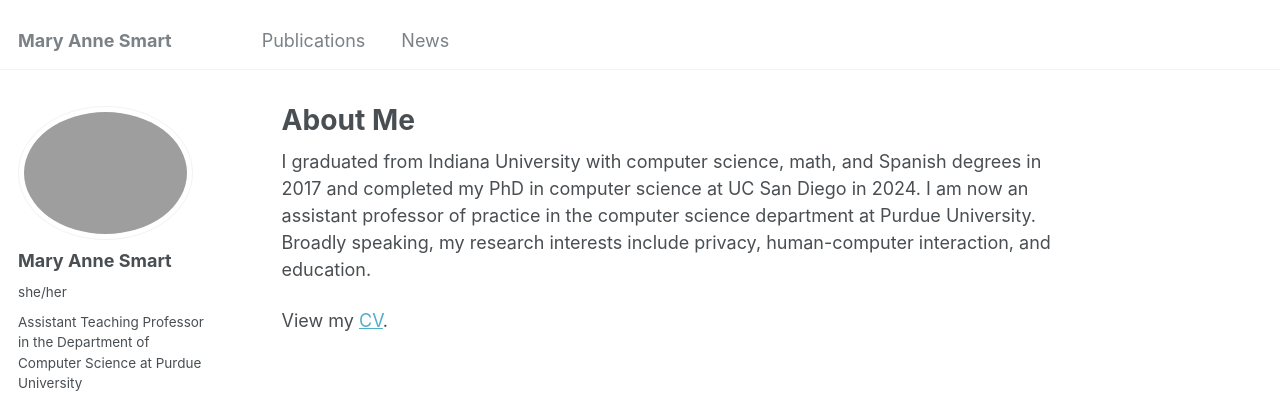
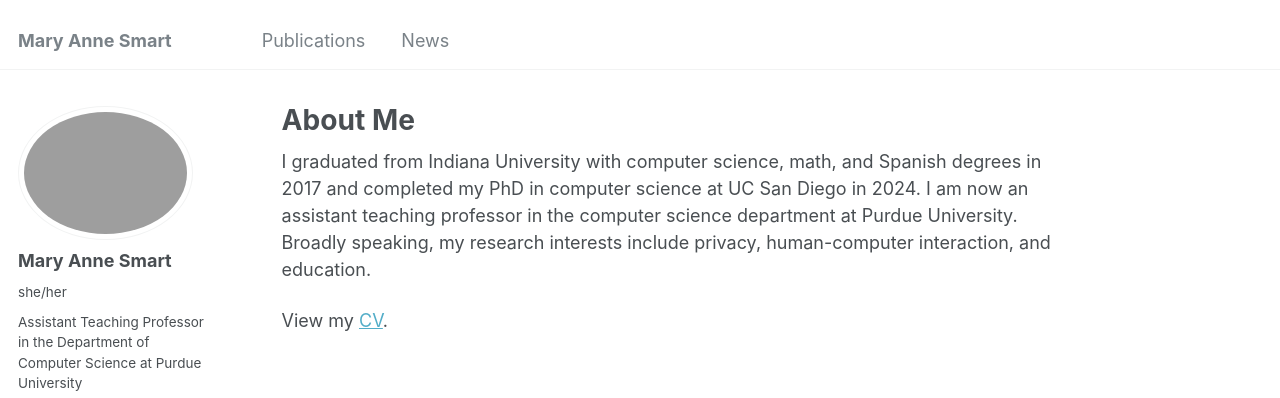
Before and after one commit to msmart14/maryannesmart, a Jekyll site: the page built from _pages/about.md, in a window 1280 px wide and 1072 px high. Shown: the top 398 px of the window. Built offline with Jekyll 4.4.1, drawn with Linux system fonts in a browser that asks for light colours; some web fonts are replaced.

Commit message:
Update about.md
updated title

```diff
--- a/_pages/about.md
+++ b/_pages/about.md
@@ -7,6 +7,6 @@ redirect_from:
   - /about.html
 ---
 
-I graduated from Indiana University with computer science, math, and Spanish degrees in 2017 and completed my PhD in computer science at UC San Diego in 2024. I am now an assistant professor of practice in the computer science department at Purdue University. Broadly speaking, my research interests include privacy, human-computer interaction, and education.
+I graduated from Indiana University with computer science, math, and Spanish degrees in 2017 and completed my PhD in computer science at UC San Diego in 2024. I am now an assistant teaching professor in the computer science department at Purdue University. Broadly speaking, my research interests include privacy, human-computer interaction, and education.
 
 View my [CV](/maryannesmart/files/Mary_Anne_Smart_CV_2024.pdf).
```
